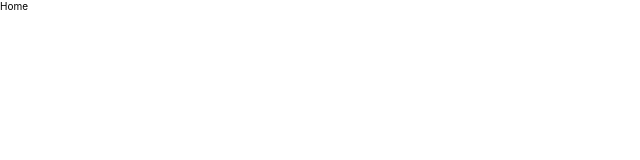
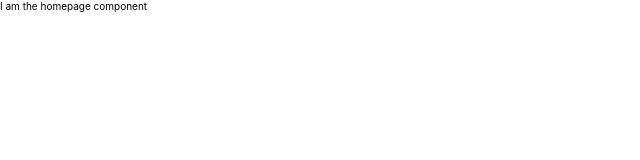
Before and after one commit to usaif1/zelthy, a React (Create React App) app: page / in a window 1280 px wide. Shown: the top 160 px of the page, without its empty margins (0-640 px from the left). Built offline with nearby package versions, Linux system fonts and the light colour scheme.

Commit message:
added absolute imports

```diff
--- a/src/pages/Home.tsx
+++ b/src/components/Home.tsx
@@ -1,10 +1,7 @@
-//dependencies
 import { FC } from "react";
 
-//imports
-
 const Home: FC = () => {
-  return <div> Home </div>;
+  return <div>I am the homepage component</div>;
 };
 
 export default Home;
--- /dev/null
+++ b/src/pages/HomePage.tsx
@@ -0,0 +1,15 @@
+//dependencies
+import { FC } from "react";
+
+//imports
+import Home from "components/Home";
+
+const HomePage: FC = () => {
+  return (
+    <div>
+      <Home />
+    </div>
+  );
+};
+
+export default HomePage;
--- a/src/pages/index.tsx
+++ b/src/pages/index.tsx
@@ -1 +1 @@
-export { default as Home } from "./Home";
+export { default as HomePage } from "./HomePage";
--- a/src/routerPaths.tsx
+++ b/src/routerPaths.tsx
@@ -1,10 +1,10 @@
 //imports
-import { Home } from "./pages";
+import { HomePage } from "pages";
 
 export const paths = [
   {
     id: "1",
     route: "/",
-    component: <Home />,
+    component: <HomePage />,
   },
 ];
```
